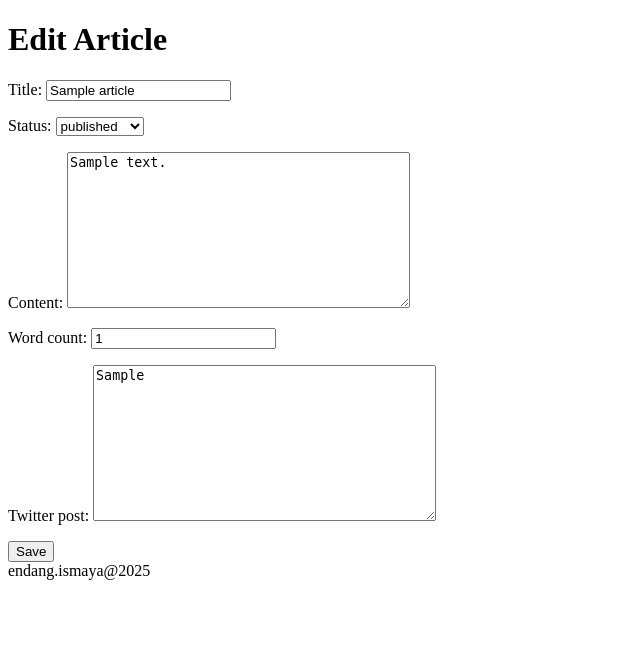
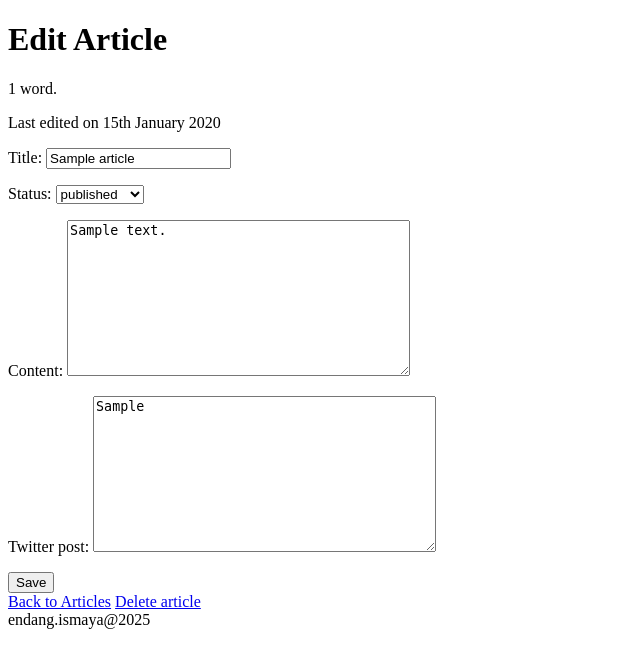
Before and after one commit to endang-ismaya/django-htmx-alpinejs, a Django app: page /articles/1/update/ in a window 1280 px wide. Shown: the part 26-694 px from the top of the page, without its empty margins (0-640 px from the left). Run offline with Django 5.2, Linux system fonts and the light colour scheme; tables that the repository leaves empty hold one stand-in row (values such as "Sample post").

Commit message:
update word_count automatically to the database

```diff
--- a/app/models.py
+++ b/app/models.py
@@ -1,5 +1,7 @@
+import re
+
+from django.contrib.auth.models import AbstractUser
 from django.db import models
-from django.contrib.auth.models import AbstractUser
 
 ARTICLE_STATUS = (
     ("draft", "draft"),
@@ -15,7 +17,7 @@ class UserProfile(AbstractUser):
 class Article(models.Model):
     title = models.CharField(max_length=100)
     content = models.TextField(blank=True, default="")
-    word_count = models.IntegerField()
+    word_count = models.IntegerField(default=0)
     twitter_post = models.TextField(blank=True, default="")
     status = models.CharField(
         max_length=20,
@@ -27,3 +29,8 @@ class Article(models.Model):
 
     def __str__(self):
         return self.title
+
+    def save(self, *args, **kwargs):
+        text = re.sub(r"<[^>]*>", "", self.content).replace("&nbsp;", " ")
+        self.word_count = len(re.findall(r"\b\w+\b", text))
+        return super().save(*args, **kwargs)
--- a/app/views.py
+++ b/app/views.py
@@ -19,14 +19,14 @@ class ArticleListView(ListView):
 class ArticleCreateView(CreateView):
     template_name = "app/article_create.html"
     model = Article
-    fields = ["title", "status", "content", "word_count", "twitter_post"]
+    fields = ["title", "status", "content", "twitter_post"]
     success_url = reverse_lazy("app.home")
 
 
 class ArticleUpdateView(UpdateView):
     template_name = "app/article_update.html"
     model = Article
-    fields = ["title", "status", "content", "word_count", "twitter_post"]
+    fields = ["title", "status", "content", "twitter_post"]
     success_url = reverse_lazy("app.home")
     context_object_name = "article"
 
--- a/templates/app/article_create.html
+++ b/templates/app/article_create.html
@@ -6,4 +6,5 @@
     {{ form.as_p }}
     <button type="submit">Save</button>
   </form>
+  <a href="{% url 'app.home' %}">Back to Articles</a>
 {% endblock %}
--- a/templates/app/article_delete.html
+++ b/templates/app/article_delete.html
@@ -6,4 +6,6 @@
     {% csrf_token %}
     <button type="submit">Delete</button>
   </form>
+
+  <a href="{% url 'app.home' %}">No, I changed up my mind!</a>
 {% endblock %}
--- a/templates/app/article_update.html
+++ b/templates/app/article_update.html
@@ -1,9 +1,14 @@
 {% extends 'base.html' %}
 {% block content %}
   <h1>Edit Article</h1>
+  <p>{{ article.word_count }} word{{ article.word_count|pluralize }}.</p>
+  <p>Last edited on {{ article.updated_at|date:'jS F Y' }}</p>
   <form method="POST">
     {% csrf_token %}
     {{ form.as_p }}
     <button type="submit">Save</button>
   </form>
+
+  <a href="{% url 'app.home' %}">Back to Articles</a>
+  <a href="{% url 'app.delete_article' article.id %}">Delete article</a>
 {% endblock %}
--- a/templates/app/home.html
+++ b/templates/app/home.html
@@ -3,6 +3,7 @@
   <h1>Articles</h1>
   <a href="{% url 'app.create_article' %}">Add New Article</a>
   <ul>
+    {% if articles %}
       {% for article in articles %}
         <li>
           {{ article.title }}
@@ -11,5 +12,8 @@
           <a href="{% url 'app.delete_article' article.id %}">🗑️</a>
         </li>
       {% endfor %}
+    {% else %}
+      <p>You have no articles yet.</p>
+    {% endif %}
   </ul>
 {% endblock %}
```
Also changed, not shown: app/admin.py (+7 -1 lines), app/migrations/0002_alter_article_word_count.py (added). Lines whose indentation alone changed are shown as unchanged.
